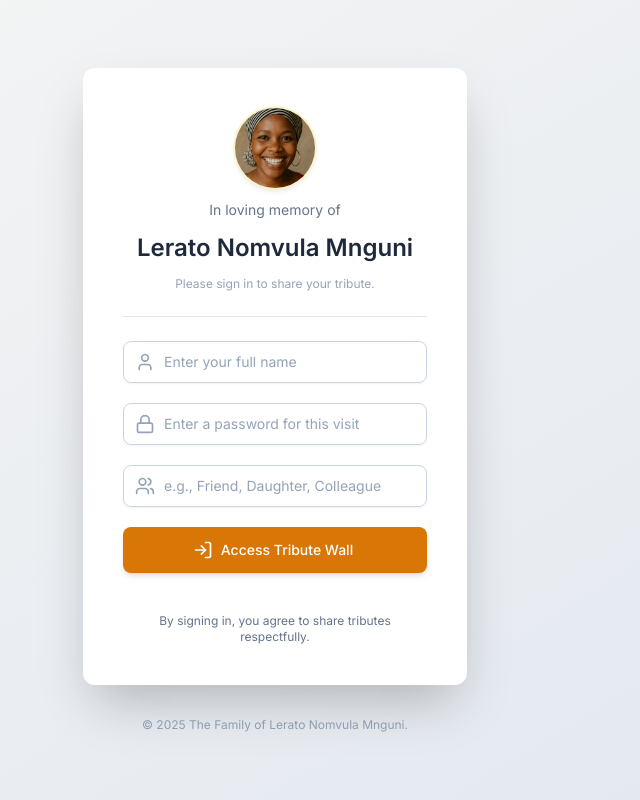
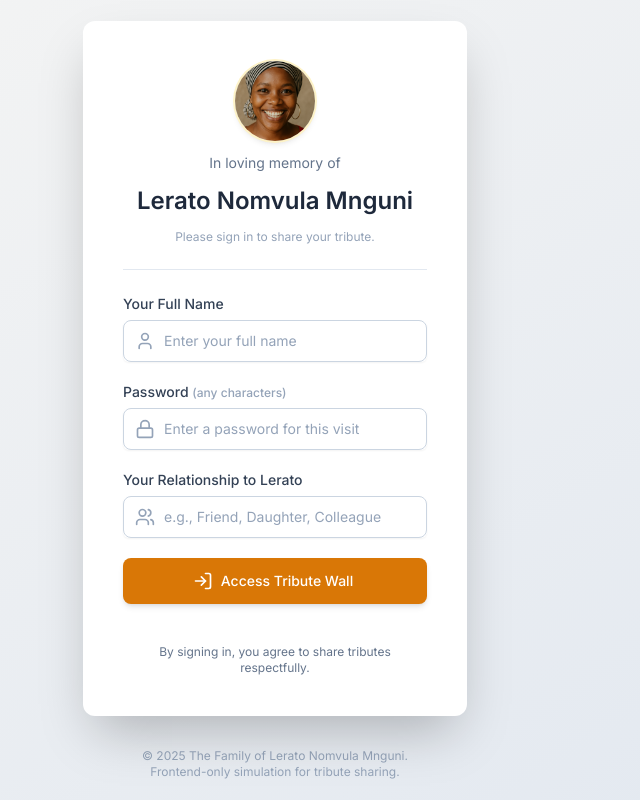
Before and after one commit to MankweAI/zokozani, a Next.js app: page /login in a window 1280 px wide. Shown: the whole page, without its empty margins (365-1005 px from the left). Built offline with nearby package versions, Linux system fonts and the light colour scheme.

Commit message:
Update login logic and error handling

```diff
--- a/app/login/page.tsx
+++ b/app/login/page.tsx
@@ -6,10 +6,9 @@ import { useRouter } from "next/navigation";
 import Image from "next/image";
 import { User, Lock, Users, LogInIcon } from "lucide-react";
 
-// Using the constant name from your provided code
 const DECEASED_INFO_FOR_LOGIN = {
-  fullName: "Lerato Nomvula Mnguni", // Used for display on login page
-  portraitPlaceholderUrl: "/assets/images/portrait.png", // Ensure this image exists in public/assets/images
+  fullName: "Lerato Nomvula Mnguni",
+  portraitPlaceholderUrl: "/assets/images/portrait.png",
 };
 
 export const MOCK_USER_STORAGE_KEY = "tributeWall_mockUser_v1";
@@ -19,13 +18,13 @@ export interface MockUserData {
   relationship: string;
 }
 
-const LoginPage: React.FC = () => {
+// Changed from React.FC to a standard function component definition
+export default function LoginPage() {
   const [fullName, setFullName] = useState("");
-  const [password, setPassword] = useState(""); // For simulation purposes only
+  const [password, setPassword] = useState("");
   const [relationship, setRelationship] = useState("");
-  // Corrected loading states
-  const [isCheckingAuth, setIsCheckingAuth] = useState(true); // For initial auth check
-  const [isSubmitting, setIsSubmitting] = useState(false); // For form submission
+  const [isCheckingAuth, setIsCheckingAuth] = useState(true);
+  const [isSubmitting, setIsSubmitting] = useState(false);
   const [error, setError] = useState<string | null>(null);
   const router = useRouter();
 
@@ -36,13 +35,14 @@ const LoginPage: React.FC = () => {
         try {
           JSON.parse(storedUserData);
           router.replace("/");
-          // No need to setIsCheckingAuth(false) here, as component will unmount
+          // Return to ensure no further state updates if redirecting
+          return;
         } catch {
           localStorage.removeItem(MOCK_USER_STORAGE_KEY);
-          setIsCheckingAuth(false); // Allow login form to render if data corrupted
+          setIsCheckingAuth(false);
         }
       } else {
-        setIsCheckingAuth(false); // Allow login form to render if no user data
+        setIsCheckingAuth(false);
       }
     }
   }, [router]);
@@ -60,7 +60,7 @@ const LoginPage: React.FC = () => {
       return;
     }
 
-    setIsSubmitting(true); // Use isSubmitting for form action
+    setIsSubmitting(true);
     await new Promise((resolve) => setTimeout(resolve, 750));
 
     if (typeof window !== "undefined") {
@@ -74,32 +74,27 @@ const LoginPage: React.FC = () => {
       } catch (e) {
         console.error("Error saving user data to localStorage", e);
         setError("An unexpected error occurred. Please try again.");
-        setIsSubmitting(false); // Reset on error
+        setIsSubmitting(false);
       }
     } else {
       setError(
         "An unexpected error occurred. Please check your connection or browser."
       );
-      setIsSubmitting(false); // Reset on error
+      setIsSubmitting(false);
     }
   };
 
   if (isCheckingAuth) {
-    // Show loader during initial auth check
     return (
       <div className="min-h-screen flex items-center justify-center bg-gradient-to-br from-stone-100 to-slate-200">
-        {/* This loader matches the one from your provided code */}
         <div className="animate-spin rounded-full h-12 w-12 border-t-4 border-b-4 border-amber-600"></div>
       </div>
     );
   }
 
   return (
-    // Matching the overall page structure and styling from your provided code
     <div className="min-h-screen flex flex-col items-center justify-center bg-gradient-to-br from-stone-100 to-slate-200 p-4 selection:bg-amber-500 selection:text-white animate-fade-in">
-      {/* Card styling from your provided code */}
       <div className="w-full max-w-sm bg-white shadow-2xl rounded-xl p-6 sm:p-10 space-y-6 transform transition-all hover:shadow-amber-200/50 duration-300 ease-out">
-        {/* Header section from your provided code */}
         <div className="text-center space-y-3 border-b border-slate-200 pb-6">
           <div className="w-20 h-20 mx-auto rounded-full overflow-hidden bg-slate-100 shadow-md flex items-center justify-center ring-2 ring-amber-100">
             <Image
@@ -120,28 +115,39 @@ const LoginPage: React.FC = () => {
           </p>
         </div>
 
-        {/* Form structure from your provided code */}
         <form onSubmit={handleMockLogin} className="space-y-5">
           <div>
-            {/* Using the Input component structure from your code */}
+            <label
+              htmlFor="fullName"
+              className="block text-sm font-medium text-slate-700 mb-1.5"
+            >
+              Your Full Name
+            </label>
             <LoginInputComponent
               id="fullName"
-              name="fullName" // Added name for consistency
+              name="fullName"
               icon={
                 <User className="h-5 w-5 text-slate-400" aria-hidden="true" />
               }
               value={fullName}
               onChange={(e) => setFullName(e.target.value)}
               placeholder="Enter your full name"
-              disabled={isSubmitting} // Use isSubmitting for form elements
+              disabled={isSubmitting}
               autoComplete="name"
             />
           </div>
 
           <div>
+            <label
+              htmlFor="password"
+              className="block text-sm font-medium text-slate-700 mb-1.5"
+            >
+              Password{" "}
+              <span className="text-xs text-slate-400">(any characters)</span>
+            </label>
             <LoginInputComponent
               id="password"
-              name="password" // Added name
+              name="password"
               type="password"
               icon={
                 <Lock className="h-5 w-5 text-slate-400" aria-hidden="true" />
@@ -155,10 +161,16 @@ const LoginPage: React.FC = () => {
           </div>
 
           <div>
-
+            <label
+              htmlFor="relationship"
+              className="block text-sm font-medium text-slate-700 mb-1.5"
+            >
+              Your Relationship to{" "}
+              {DECEASED_INFO_FOR_LOGIN.fullName.split(" ")[0]}
+            </label>
             <LoginInputComponent
               id="relationship"
-              name="relationship" // Added name
+              name="relationship"
               icon={
                 <Users className="h-5 w-5 text-slate-400" aria-hidden="true" />
               }
@@ -170,7 +182,6 @@ const LoginPage: React.FC = () => {
           </div>
 
           {error && (
-            // Error styling from your code
             <p className="text-xs text-red-600 bg-red-50 p-3 rounded-md text-center border border-red-200 animate-shake">
               {error}
             </p>
@@ -179,12 +190,10 @@ const LoginPage: React.FC = () => {
           <div>
             <button
               type="submit"
-              disabled={isSubmitting} // Use isSubmitting
-              // Button styling from your code
+              disabled={isSubmitting}
               className="w-full flex items-center justify-center py-3 px-4 border border-transparent rounded-lg shadow-md text-sm font-medium text-white bg-amber-600 hover:bg-amber-700 focus:outline-none focus:ring-2 focus:ring-offset-2 focus:ring-amber-500 disabled:opacity-70 disabled:cursor-not-allowed transition-all duration-150 ease-in-out group"
             >
-              {isSubmitting ? ( // Check isSubmitting for spinner
-                // Spinner from your code (adapted for button context)
+              {isSubmitting ? (
                 <div className="animate-spin rounded-full h-5 w-5 border-t-2 border-b-2 border-white"></div>
               ) : (
                 <>
@@ -199,7 +208,6 @@ const LoginPage: React.FC = () => {
           </div>
         </form>
 
-        {/* Footer text from your code */}
         <p className="text-center text-xs text-slate-500 pt-4">
           By signing in, you agree to share tributes respectfully.
         </p>
@@ -210,13 +218,12 @@ const LoginPage: React.FC = () => {
           &copy; {new Date().getFullYear()} The Family of{" "}
           {DECEASED_INFO_FOR_LOGIN.fullName}.
         </p>
+        <p>Frontend-only simulation for tribute sharing.</p>
       </footer>
     </div>
   );
-};
+}
 
-// Re-defining the Input component as it was in your provided snippet
-// Renamed to LoginInputComponent to avoid conflict if MinimalInput exists elsewhere
 const LoginInputComponent = ({
   id,
   name,
@@ -226,39 +233,37 @@ const LoginInputComponent = ({
   placeholder,
   icon,
   disabled = false,
-  autoComplete, // Added autoComplete
-  required = true, // Added required
+  autoComplete,
+  required = true,
 }: {
   id: string;
-  name: string; // Added name
+  name: string;
   type?: string;
   value: string;
   onChange: (e: React.ChangeEvent<HTMLInputElement>) => void;
   placeholder: string;
   icon: React.ReactNode;
   disabled?: boolean;
-  autoComplete?: string; // Added autoComplete
-  required?: boolean; // Added required
+  autoComplete?: string;
+  required?: boolean;
 }) => (
-  // Styling from your provided Input component
   <div className="relative rounded-md shadow-sm">
-    <div className="absolute inset-y-0 left-0 pl-3 flex items-center pointer-events-none">
-      {icon}{" "}
-      {/* Icon color is handled by the icon itself from lucide if default */}
+    <div className="absolute inset-y-0 left-0 pl-3 flex items-center pointer-events-none text-slate-400">
+      {icon}
     </div>
     <input
       id={id}
-      name={name} // Use name prop
+      name={name}
       type={type}
       value={value}
       onChange={onChange}
       placeholder={placeholder}
-      disabled={disabled} // Pass disabled prop
-      required={required} // Pass required prop
-      autoComplete={autoComplete} // Pass autoComplete prop
+      disabled={disabled}
+      required={required}
+      autoComplete={autoComplete || "off"}
       className="appearance-none block w-full pl-10 pr-3 py-2.5 border border-slate-300 rounded-lg placeholder-slate-400 focus:outline-none focus:ring-1 focus:ring-amber-500 focus:border-amber-500 sm:text-sm transition-colors"
     />
   </div>
 );
 
-export default LoginPage;
+// Removed the second export default LoginPage; as it was redundant.
```
